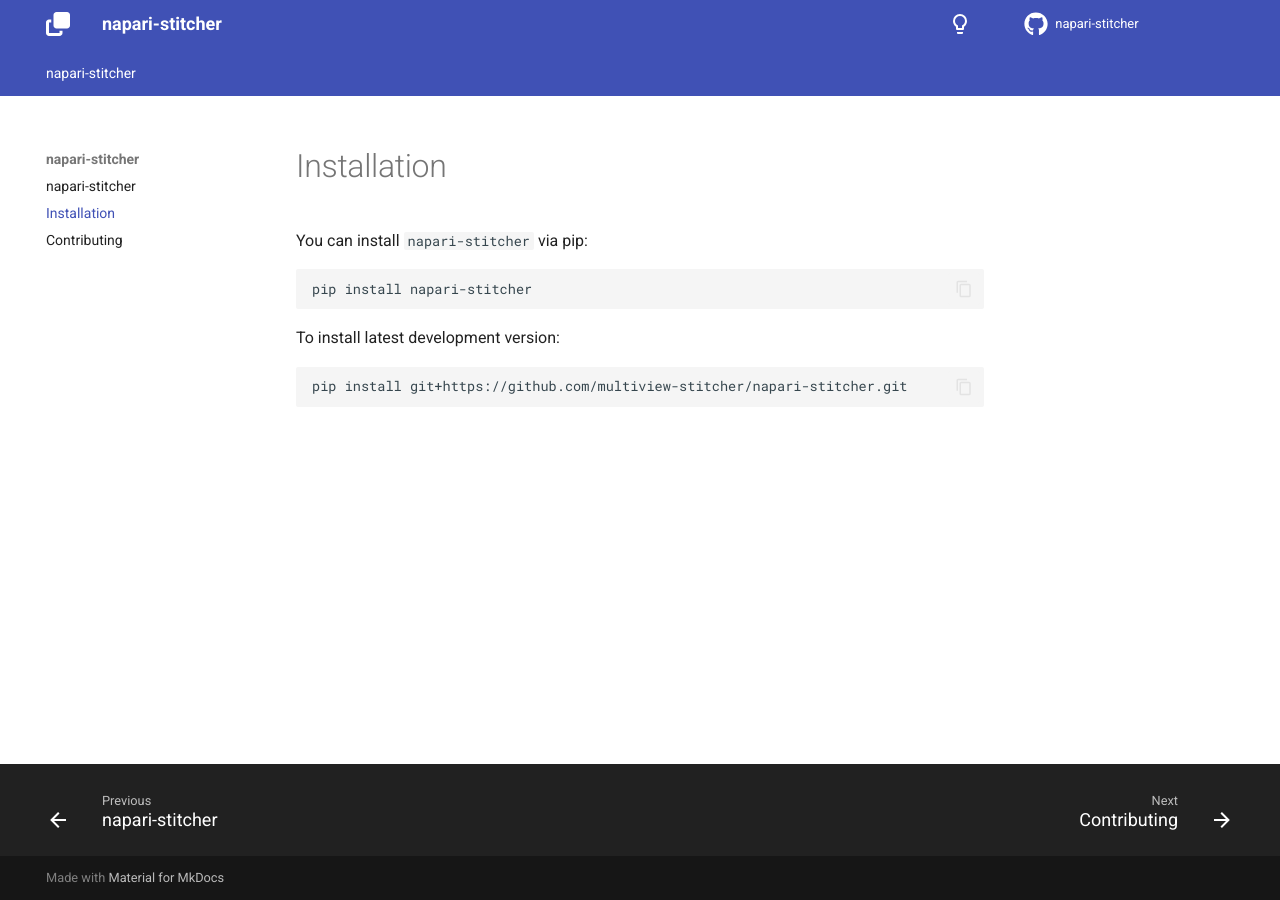
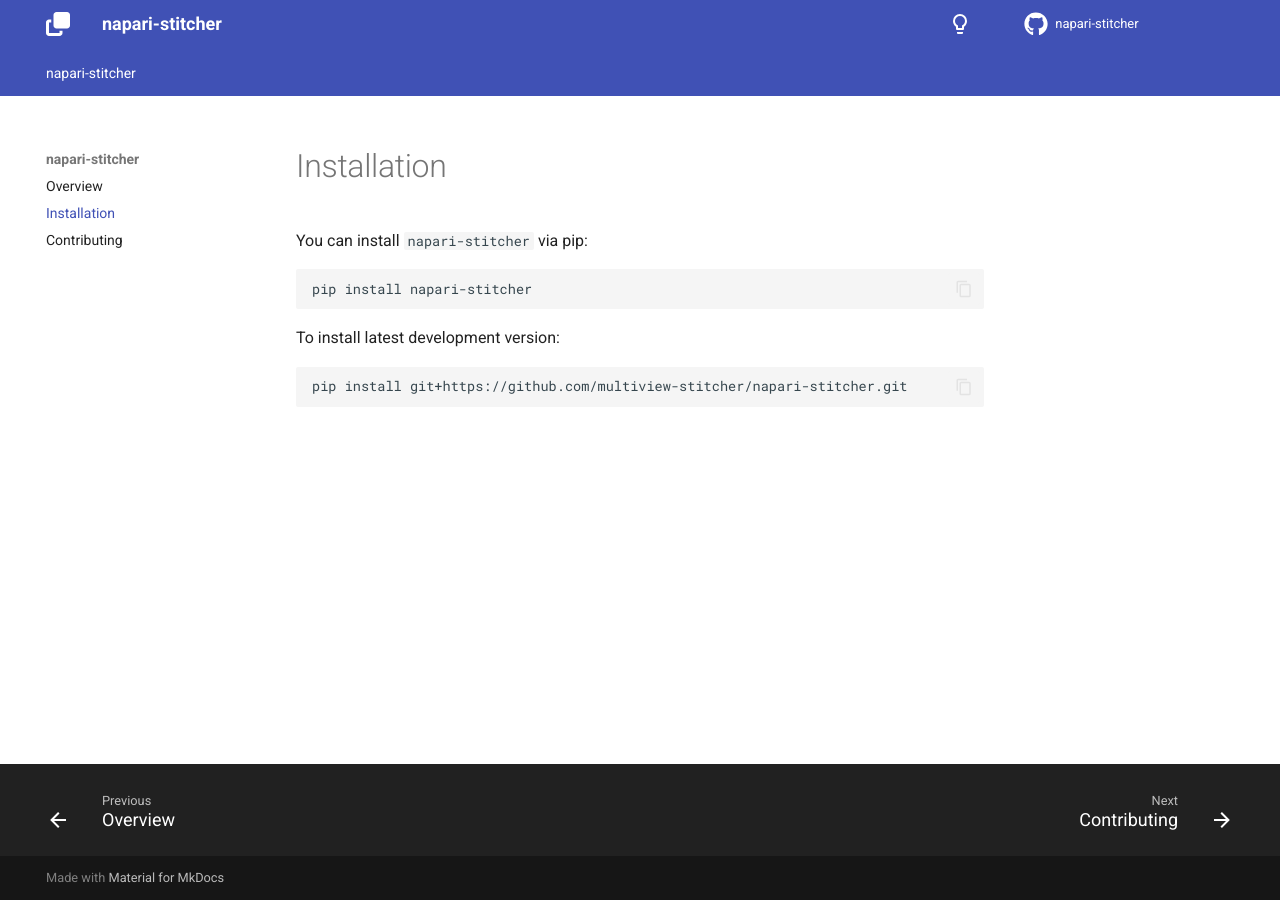
Before and after one commit to multiview-stitcher/napari-stitcher, an MkDocs documentation site: the page built from docs/installation.md, in a window 1280 px wide. Built offline with MkDocs 1.6.1 and Material for MkDocs 9.7.7, drawn with Linux system fonts in a browser that asks for light colours; comment, search, counter and statistics services are not loaded; the version menu is left out.

Commit message:
Updated docs

```diff
--- a/docs/index.md
+++ b/docs/index.md
@@ -1,4 +1,6 @@
-# napari-stitcher
+# Overview
+
+## napari-stitcher
 
 A napari plugin for stitching large multi-positioning datasets in 2/3D+t using [`multiview-stitcher`](https://github.com/multiview-stitcher/multiview-sticher).
 
```
